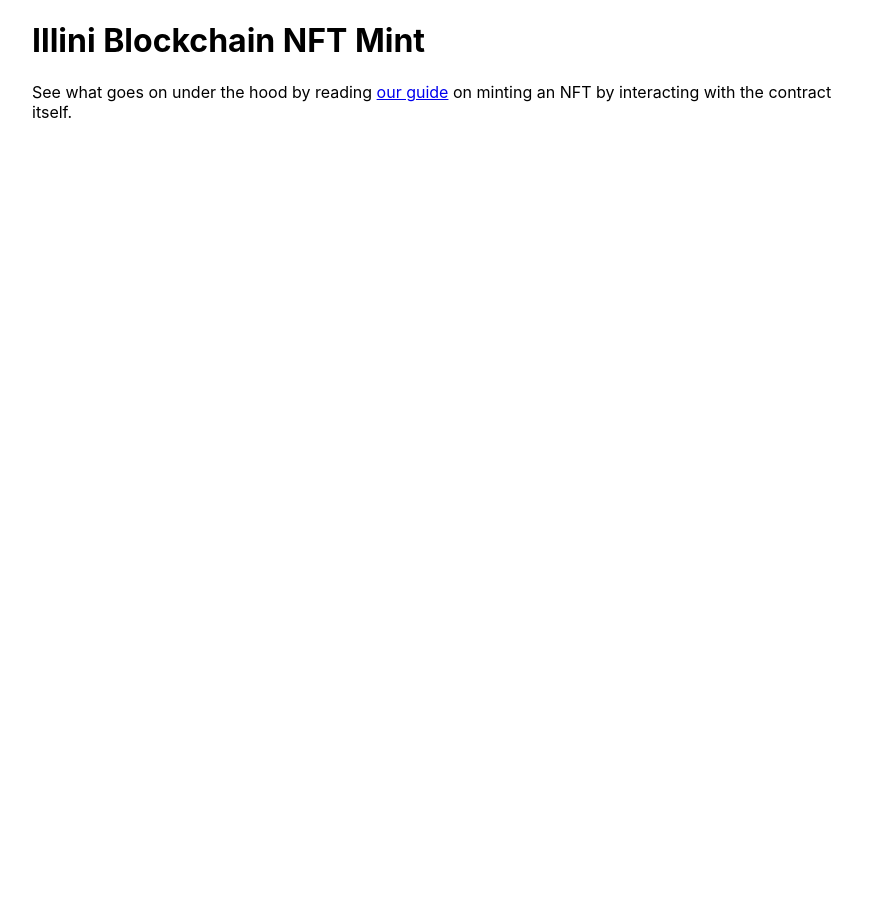
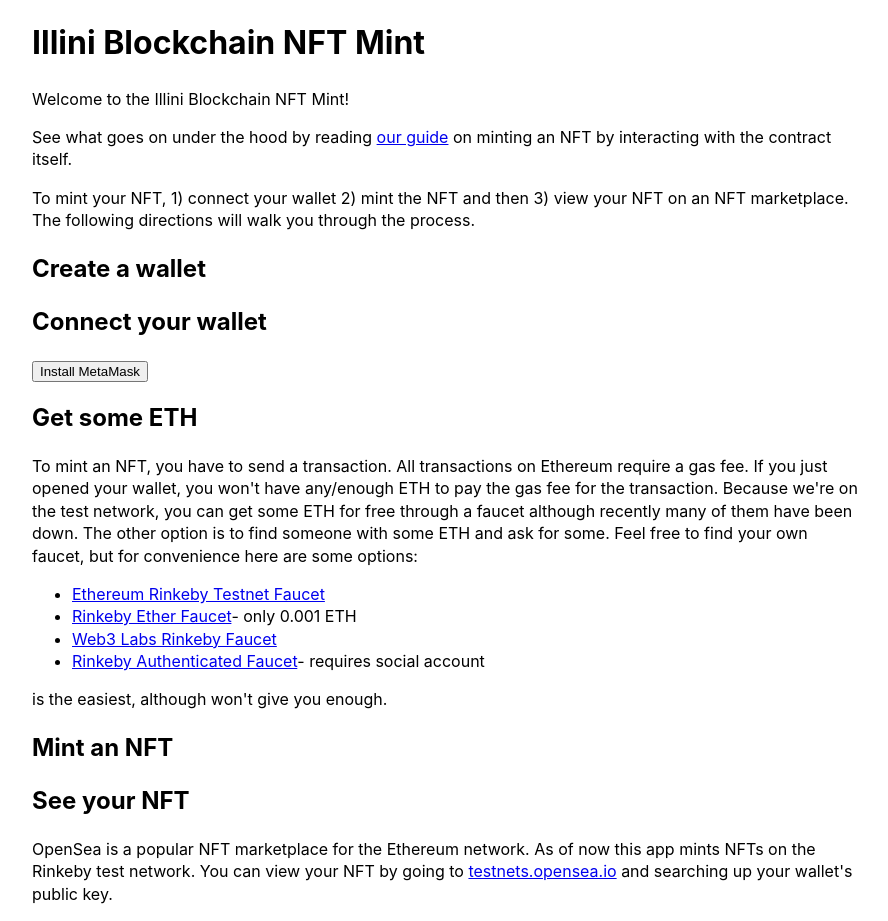
Before and after one commit to IlliniBlockchain/nft-mint, a Next.js app in the folder frontend/: page / in a window 1280 px wide. Shown: the whole page, without its empty margins (192-1080 px from the left). Before the commit the page ends 821 px from the top, so only its background shows below. Built offline with nearby package versions, Linux system fonts and the light colour scheme.

Commit message:
Fill out general structure, some instructions, and connect wallet button

```diff
--- a/frontend/package.json
+++ b/frontend/package.json
@@ -9,6 +9,7 @@
     "lint": "next lint"
   },
   "dependencies": {
+    "@metamask/onboarding": "^1.0.1",
     "next": "11.1.2",
     "react": "17.0.2",
     "react-dom": "17.0.2"
--- a/frontend/pages/index.js
+++ b/frontend/pages/index.js
@@ -2,8 +2,44 @@
 import Link from 'next/link'
 import Layout from '../components/layout'
 import styles from '../styles/Home.module.css'
+import { useState, useEffect } from 'react'
+import MetaMaskOnboarding from '@metamask/onboarding'
 
 export default function Home() {
+
+  const [ metaMaskInstalled, setMetaMaskInstalled ] = useState(false);
+
+  const isMetaMaskInstalled = () => {
+    //Have to check the ethereum binding on the window object to see if it's installed
+    const { ethereum } = window;
+    return Boolean(ethereum && ethereum.isMetaMask);
+  };
+
+
+  const onClickInstall = () => {
+    const onboarding = new MetaMaskOnboarding({ forwarderOrigin });
+    // onboardButton.innerText = 'Onboarding in progress';
+    // onboardButton.disabled = true;
+    //On this object we have startOnboarding which will start the onboarding process for our end user
+    onboarding.startOnboarding();
+  };
+
+  const onClickConnect = async () => {
+    try {
+      // Will open the MetaMask UI
+      // You should disable this button while the request is pending!
+      const accounts = await ethereum.request({ method: 'eth_requestAccounts' });
+      console.log(accounts);
+    } catch (error) {
+      console.error(error);
+    }
+  };
+
+  useEffect(() => {
+    setMetaMaskInstalled(isMetaMaskInstalled());
+
+  }, []);
+
   return (
     <Layout>
       <Head>
@@ -13,10 +49,103 @@
 
       <div className={styles.header}>
         <h1>Illini Blockchain NFT Mint</h1>
-        <p></p>
+        <p>Welcome to the Illini Blockchain NFT Mint!</p>
         <p>
           See what goes on under the hood by reading <Link href="/guide">our guide</Link> on minting
           an NFT by interacting with the contract itself.
+        </p>
+        <p>
+          To mint your NFT, 1) connect your wallet 2) mint the NFT
+          and then 3) view your NFT on an NFT marketplace. The following
+          directions will walk you through the process.
+        </p>
+      </div>
+      {/*
+      1. connect wallet
+      1.5 get
+      2. mint dapp
+      3. see your nft on opensea
+      */}
+      <div className={styles.createwalletBox}>
+        <h2>
+          Create a wallet
+        </h2>
+      </div>
+
+      <div className={styles.connectwalletBox}>
+        <h2>
+          Connect your wallet
+        </h2>
+        <button onClick={metaMaskInstalled ? onClickConnect : onClickInstall}>
+          {
+            metaMaskInstalled
+            ?
+            "Connect wallet"
+            :
+            "Install MetaMask"
+          }
+        </button>
+      </div>
+
+      <div className={styles.connectwalletBox}>
+        <h2>
+          Get some ETH
+        </h2>
+        <p>
+          To mint an NFT, you have to send a transaction. All transactions
+          on Ethereum require a gas fee. If you just opened your wallet,
+          you won't have any/enough ETH to pay the gas fee for the transaction.
+          Because we're on the test network, you can get some ETH for free
+          through a faucet although recently many of them have been down. The other option
+          is to find someone with some ETH and ask for some. Feel free to find your own faucet, but
+          for convenience here are some options:
+          <ul>
+            <li>
+              <a href="https://testnet.help/en/ethfaucet/rinkeby">
+                Ethereum Rinkeby Testnet Faucet
+              </a>
+            </li>
+            <li>
+              <a href="http://rinkeby-faucet.com/">
+                Rinkeby Ether Faucet
+              </a>
+              - only 0.001 ETH
+            </li>
+            <li>
+              <a href="https://rinkeby.faucet.epirus.io/#">
+                Web3 Labs Rinkeby Faucet
+              </a>
+            </li>
+            <li>
+              <a href="https://faucet.rinkeby.io/">
+                Rinkeby Authenticated Faucet
+              </a>
+              - requires social account
+            </li>
+          </ul>
+          is the easiest, although won't give you enough. <a href="https://testnet.help/en/ethfaucet/rinkeby">
+          </a>
+
+        </p>
+
+      </div>
+
+      <div className={styles.mintBox}>
+        <h2>
+          Mint an NFT
+        </h2>
+
+      </div>
+
+      <div className={styles.openseaBox}>
+        <h2>
+          See your NFT
+        </h2>
+        <p>
+          OpenSea is a popular NFT marketplace for the Ethereum network.
+          As of now this app mints NFTs on the Rinkeby test network.
+          You can view your NFT by going to <a href="https://testnets.opensea.io" target="_blank">testnets.opensea.io</a> and
+          searching up your wallet's public key.
         </p>
       </div>
 
--- a/frontend/styles/globals.css
+++ b/frontend/styles/globals.css
@@ -4,6 +4,7 @@
   margin: 0;
   font-family: -apple-system, BlinkMacSystemFont, Segoe UI, Roboto, Oxygen,
     Ubuntu, Cantarell, Fira Sans, Droid Sans, Helvetica Neue, sans-serif;
+  line-height: 1.4;
 }
 
 a {
```
Also changed, not shown: 2 other files (tests, documents, lock files or other folders).
